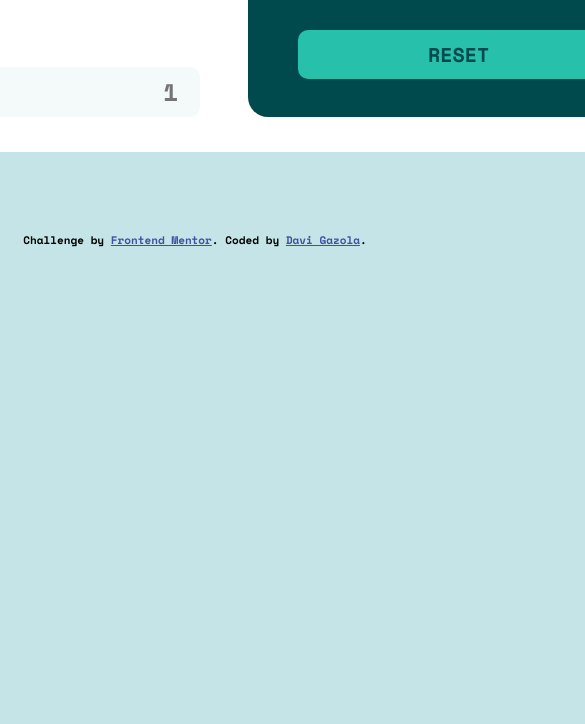
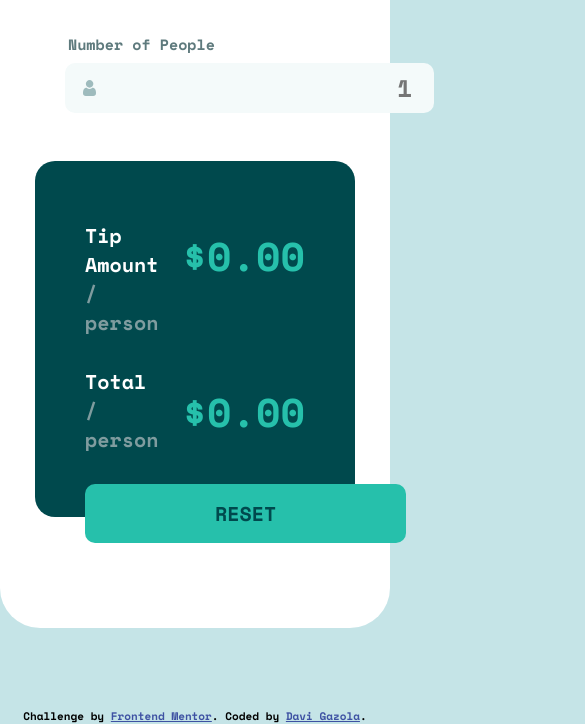
Before and after one commit to davigzola/TipCalculatorApp, a plain HTML site: page index.html in a window 390 px wide. Shown: the part 501-1225 px from the top of the page, 585 px wide, since content can reach past the window. Before the commit the page ends 844 px from the top, so only its background shows below. Drawn offline with nearby package versions, Linux system fonts and the light colour scheme.

Commit message:
Version 0.2

```diff
--- a/css/style.css
+++ b/css/style.css
@@ -8,6 +8,8 @@
 
 body {
     background-color: hsl(185, 41%, 84%);
+    box-sizing: border-box;
+    height: 100vh;
 }
 
 main {
@@ -16,7 +18,7 @@ main {
     align-items: center;
     justify-content: space-between;
     gap: 5rem;
-    margin: 7% 0 5rem 0;
+    margin: 6% 0 5rem 0;
 }
 
 .white-box {
@@ -50,7 +52,7 @@ main {
 
 .bill img {
     position: absolute;
-    padding: 17px 0 0 18px;
+    margin: 17px 0 0 18px;
 }
 
 .bill input[type="number"] {
@@ -149,14 +151,14 @@ main {
 
 .cyan-box-total h2 {
     position: relative;
-    padding: 60px 0 0 50px;
+    margin: 60px 0 0 50px;
     font-size: 15px;
     color: hsl(0, 0%, 100%);
 }
 
 .cyan-box-right p {
     position: relative;
-    padding: 0 0 0 50px ;
+    margin: 0 0 0 50px ;
     font-size: 15px;
     color: hsl(184, 14%, 56%);
 }
@@ -172,7 +174,7 @@ main {
 
 .cyan-box-tip-amount span {
     font-size: 40px;
-    padding: 65px 50px 0 0;
+    margin: 65px 50px 0 0;
 }
 
 .cyan-box-total {
@@ -182,7 +184,7 @@ main {
 
 .cyan-box-total span {
     font-size: 40px;
-    padding: 45px 50px 0 0;
+    margin: 45px 50px 0 0;
 }
 
 .cyan-box-button {
@@ -198,10 +200,57 @@ main {
     padding: 10px 130px;
     text-transform: uppercase;
     font-size: 20px;
-    grid-column: 1fr;
     transition: 0.5s;
 }
 
 .cyan-box-button button:hover {
     background-color: hsl(185, 41%, 84%);
+    cursor: pointer;
 }
+
+@media screen and (max-width: 1020px) {
+    .white-box {
+        width: 100%;
+        height: 60rem;
+        border-radius: 40px;
+        display: flex;
+        flex-direction: column;
+        box-sizing: border-box;
+        justify-content: flex-start;
+    }
+
+    .bill input[type="number"] {
+        padding: 5px 20px 5px 45px
+    }
+
+    .number-of-people input[type="number"] {
+        padding: 5px 20px 5px 45px
+    }
+
+    .cyan-box-right {
+        height: 40%;
+    }
+
+    .cyan-box-tip-amount h2 {
+        font-size: 20px;
+        padding: 60px 0 0 50px;
+    }
+
+    .cyan-box-total h2 {
+        font-size: 20px;
+        margin: 30px 0 0 50px;
+    }
+
+    .cyan-box-right p {
+        font-size: 20px;
+    }
+
+    .cyan-box-button {
+        position: relative;
+        margin: 30px 0 0 50px;
+    }
+
+    .cyan-box-button button {
+        padding: 15px 130px;
+    }
+}
```
